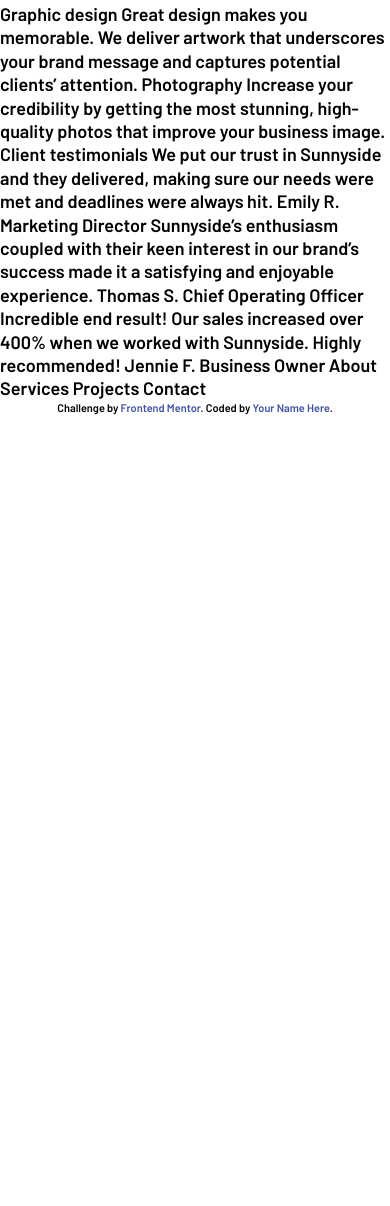
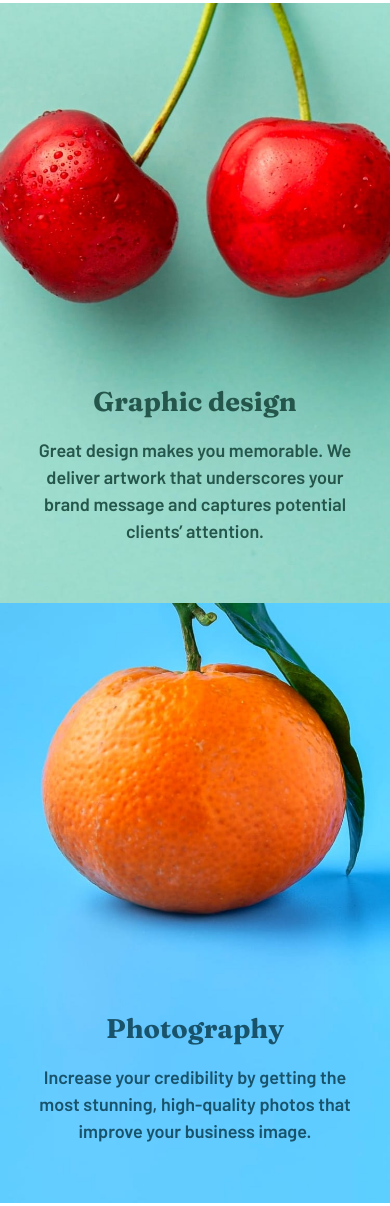
Before and after one commit to SArkar-Htet/sunnyside-agency-landing-page, a plain HTML site: page index.html in a window 390 px wide. Shown: the part 1986-3192 px from the top of the page. Before the commit the page ends 2401 px from the top, so only its background shows below. Drawn offline with Linux system fonts and the light colour scheme.

Commit message:
feat: add service section for mobile viewport

```diff
--- /dev/null
+++ b/app/scss/_service.scss
@@ -0,0 +1,39 @@
+.service {
+  display: flex;
+  flex-wrap: wrap;
+  &-card {
+    flex: 100%;
+    position: relative;
+    background-repeat: no-repeat;
+    background-size: cover;
+    background-position: center center;
+    min-height: 600px;
+    text-align: center;
+
+    @include breakpoint-up(medium) {
+      flex: 50%;
+    }
+
+    &--design {
+      background-image: url('/images/mobile/image-graphic-design.jpg');
+      h2, p {
+        color: $darkDesaturatedCyan;
+      }
+    }
+
+    &--photo {
+      background-image: url('/images/mobile/image-photography.jpg');
+      h2, p {
+        color: $darkBlue;
+      }
+    }
+
+    &__body {
+      position: absolute;
+      bottom: 40px;
+      left: 50%;
+      width: calc(100% - 2.875rem);
+      transform: translateX(-50%);
+    }
+  }
+}
--- a/app/scss/style.scss
+++ b/app/scss/style.scss
@@ -4,3 +4,4 @@
 @import "global";
 @import "header";
 @import "feature";
+@import "service";
--- a/index.html
+++ b/index.html
@@ -80,13 +80,22 @@
         </div>
       </div>
     </section>
+
+    <section class="service">
+      <div class="service-card service-card--design container--fluid">
+        <div class="service-card__body">
+          <h2 class="service-card__title">Graphic design</h2>
+          <p class="service-card__text">Great design makes you memorable. We deliver artwork that underscores your brand message and captures potential clients’ attention.</p>
+        </div>
+      </div>
+      <div class="service-card service-card--photo container--fluid">
+        <div class="service-card__body">
+          <h2 class="service-card__title">Photography</h2>
+          <p class="service-card__text">Increase your credibility by getting the most stunning, high-quality photos that improve your business image.</p>
+        </div>
+      </div>
+    </section>
   </main>
-
-  Graphic design
-  Great design makes you memorable. We deliver artwork that underscores your brand message and captures potential clients’ attention.
-
-  Photography
-  Increase your credibility by getting the most stunning, high-quality photos that improve your business image.
 
   Client testimonials
 
```
Also changed, not shown: dist/css/style.min.css.
